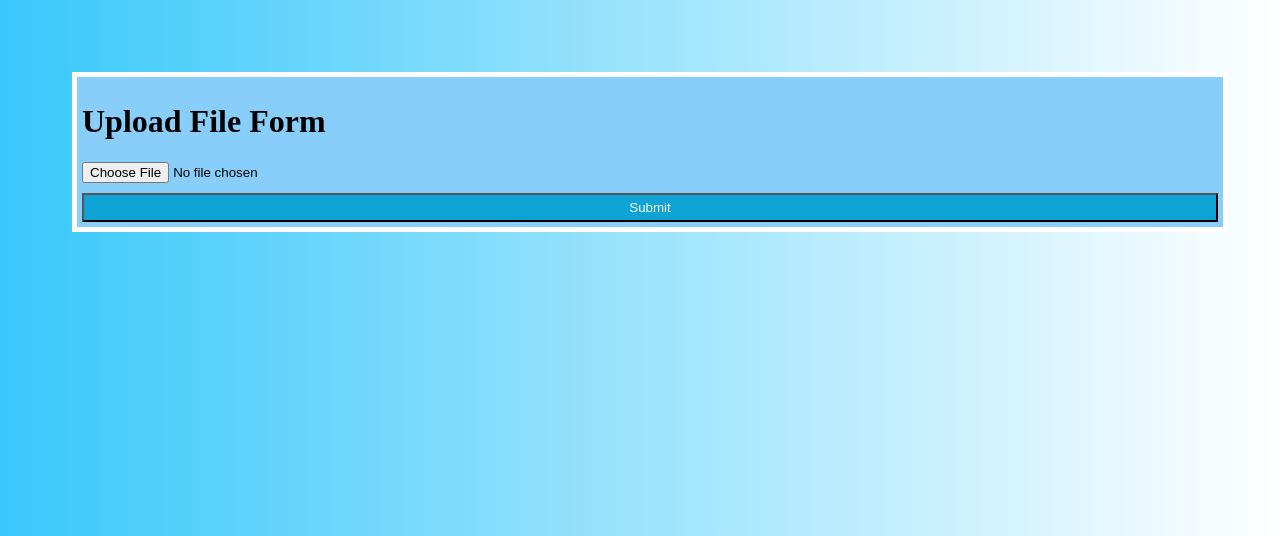
After one commit to Isrvx0/back-end-basics, a PHP site: page /lesson12.php in a window 1280 px wide. The commit adds this page. Shown: the top 536 px of the page. Run offline with PHP 8.4, Linux system fonts and the light colour scheme.

Commit message:
Upload File Form in php

```diff
--- /dev/null
+++ b/cursus/lesson12.php
@@ -0,0 +1,25 @@
+<!DOCTYPE html>
+<html>
+<head>
+    <link rel="stylesheet" href="style.css">
+</head>
+<body>
+        <?php
+        if ($_SERVER["REQUEST_METHOD"]=='POST') {
+
+            $myfile = $_FILES['myup']; // => it will returns array with 5 elements : bestand(name,type,tmp_name,error,size)
+            // echo $myfile['name'].'<br>';
+            copy($myfile["tmp_name"] , $myfile["name"]);
+                    // 1e parameter = is the bron from where you're going to copy, 2e parameter : name of the file
+        }
+        ?>
+
+        <form method="post" enctype="multipart/form-data">
+            <div>
+                <h1> Upload File Form </h1>
+
+                <input type="file" name="myup"/>
+                <button>Submit</button>
+            </div>
+        </form>
+</body>
--- /dev/null
+++ b/cursus/style.css
@@ -0,0 +1,44 @@
+body {
+    padding: 5%;
+    align-items: center;
+    background-image: linear-gradient(to right,rgb(56, 200, 250), white);
+    }
+input[type=text] {
+    color: white;
+    width: 100%;
+    background-color: #89CFF0;
+    padding: 12px 20px;
+    border: 2px solid white ;
+    margin: 8px 0;
+    box-sizing: border-box;
+}
+input[type=submit] {
+    padding: 4px 20px;
+    margin: 20px 5px;
+    color:blueviolet;
+    background-color: white;
+}
+label {
+    color: white;
+    font-weight: bold;
+    text-align: left;
+    font-size: large;
+    font-family: 'Lucida Sans', 'Lucida Sans Regular', 'Lucida Grande', 'Lucida Sans Unicode', Geneva, Verdana, sans-serif;
+}
+div {
+    border: 5px solid white;
+    width: 100%;
+    padding: 5px;
+    background-color: #87CEFA;
+}
+h2{
+    text-align: center;
+    color: white;
+}
+button{
+    width: 100%;
+    margin-top: 10px;
+    padding: 5px 25px;
+    background-color: rgb(14, 163, 213);
+    color: white;
+}
```
Also changed, not shown: cursus/lesson10.php (+3 -40 lines).
